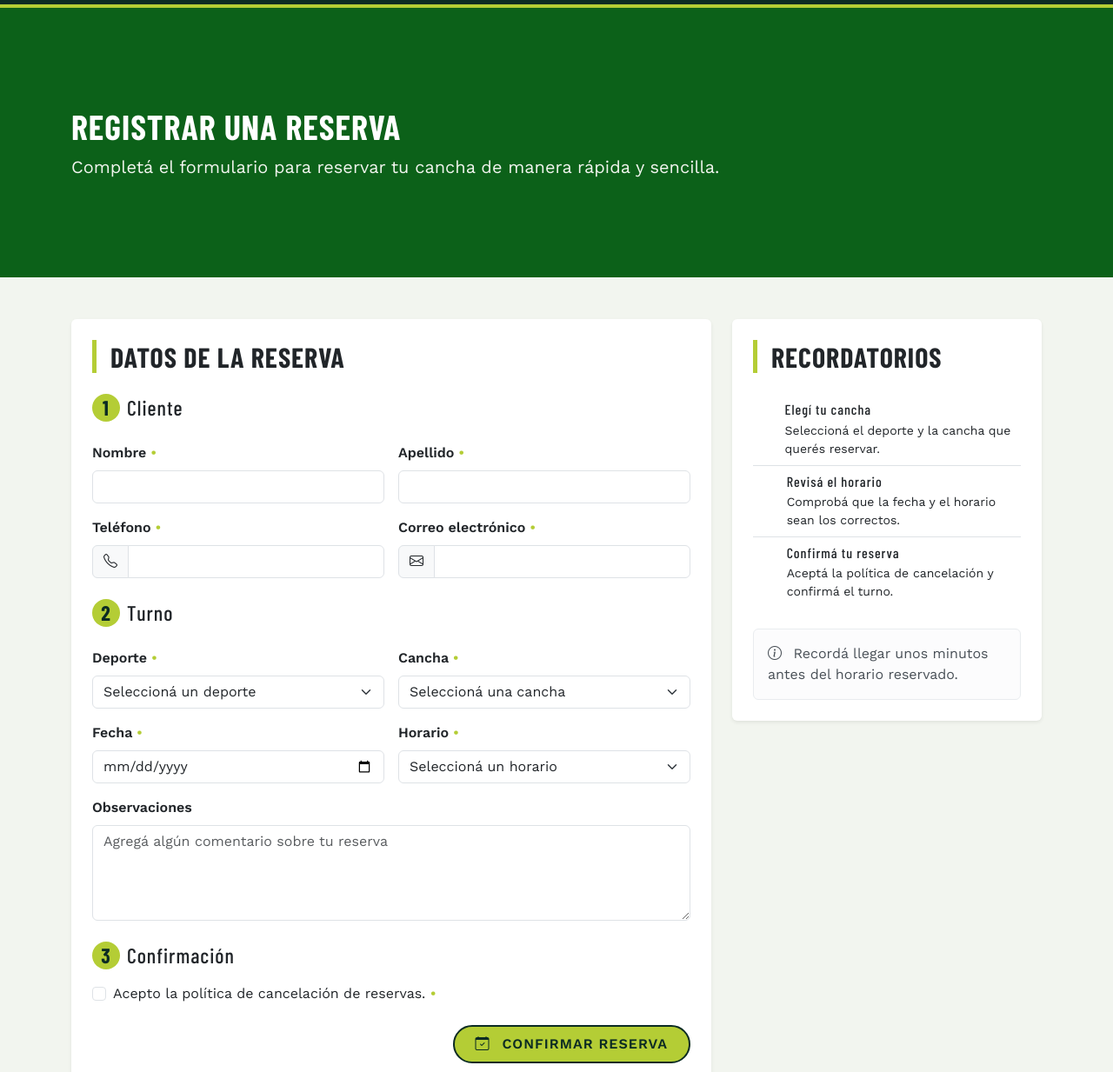
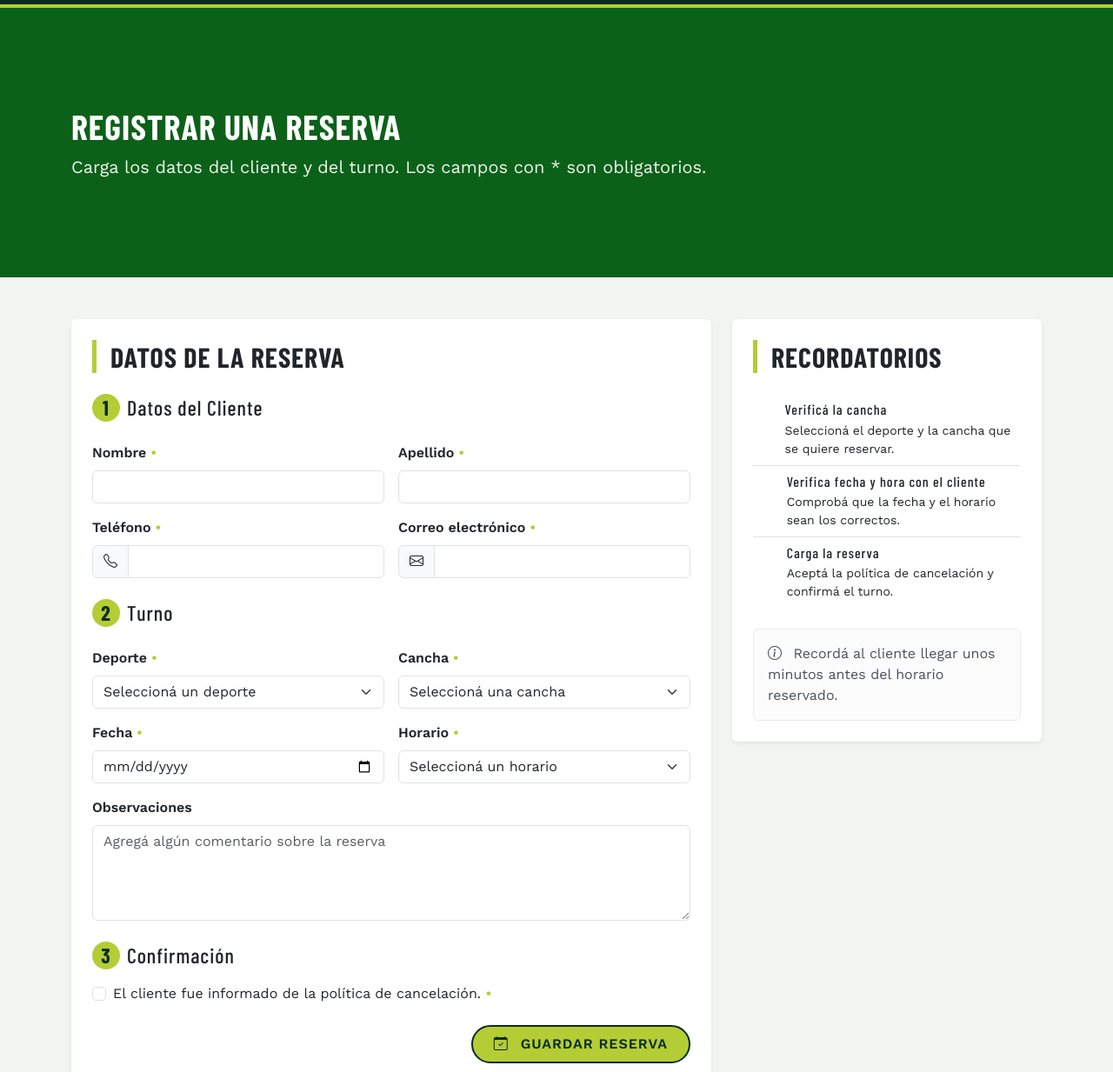
Before and after one commit to LourdesOrtega/trabajoPractico-programacion4, a plain HTML site: page reservar.html in a window 1280 px wide. Shown: the part 67-1300 px from the top of the page at 87% size. Drawn offline with nearby package versions, Linux system fonts and the light colour scheme.

Commit message:
ajustar textos de reservar a uso interno

```diff
--- a/reservar.html
+++ b/reservar.html
@@ -8,7 +8,7 @@
     <title>Reservar turno | Club Cancha</title>
 
     <meta name="description"
-        content="Completá el formulario para reservar tu cancha de manera rápida y sencilla.">
+        content="Formulario interno para registrar la reserva de un turno.">
     <meta name="author" content="Grupo 6 - Tecnicatura Universitaria en Programación">
 
     <link rel="icon" href="img/logo-club.png" type="image/png">
@@ -117,7 +117,7 @@
                 </h1>
 
                 <p class="lead mb-0">
-                    Completá el formulario para reservar tu cancha de manera rápida y sencilla.
+                    Carga los datos del cliente y del turno. Los campos con * son obligatorios.
                 </p>
 
             </div>
@@ -153,7 +153,7 @@
 
                                         <h3 class="h4 d-flex align-items-center gap-2">
                                             <span class="paso-numero">1</span>
-                                            Cliente
+                                            Datos del Cliente
                                         </h3>
 
                                         <div class="row g-3 mt-1">
@@ -514,7 +514,7 @@
                                                     id="observaciones"
                                                     name="observaciones"
                                                     rows="4"
-                                                    placeholder="Agregá algún comentario sobre tu reserva"></textarea>
+                                                    placeholder="Agregá algún comentario sobre la reserva"></textarea>
 
                                             </div>
 
@@ -544,7 +544,7 @@
                                                 class="form-check-label"
                                                 for="politica">
 
-                                                Acepto la política de cancelación de reservas.
+                                                El cliente fue informado de la política de cancelación.
 
                                                 <span
                                                     class="obligatorio"
@@ -553,7 +553,7 @@
                                             </label>
 
                                             <div class="invalid-feedback">
-                                                Debés aceptar la política de cancelación.
+                                                Marcá que el cliente fue informado.
                                             </div>
 
                                         </div>
@@ -569,7 +569,7 @@
                                             class="btn btn-club px-4">
 
                                             <i class="bi bi-calendar-check me-2"></i>
-                                            Confirmar reserva
+                                            Guardar reserva
 
                                         </button>
 
@@ -610,12 +610,12 @@
                                                 <div>
 
                                                     <h3 class="h6 mb-1">
-                                                        Elegí tu cancha
+                                                        Verificá la cancha
                                                     </h3>
 
                                                     <p class="mb-0 small">
                                                         Seleccioná el deporte y la cancha
-                                                        que querés reservar.
+                                                        que se quiere reservar.
                                                     </p>
 
                                                 </div>
@@ -636,7 +636,7 @@
                                                 <div>
 
                                                     <h3 class="h6 mb-1">
-                                                        Revisá el horario
+                                                        Verifica fecha y hora con el cliente
                                                     </h3>
 
                                                     <p class="mb-0 small">
@@ -662,7 +662,7 @@
                                                 <div>
 
                                                     <h3 class="h6 mb-1">
-                                                        Confirmá tu reserva
+                                                        Carga la reserva
                                                     </h3>
 
                                                     <p class="mb-0 small">
@@ -685,7 +685,7 @@
 
                                         <i class="bi bi-info-circle me-2"></i>
 
-                                        Recordá llegar unos minutos antes del horario reservado.
+                                        Recordá al cliente llegar unos minutos antes del horario reservado.
 
                                     </div>
 
```
